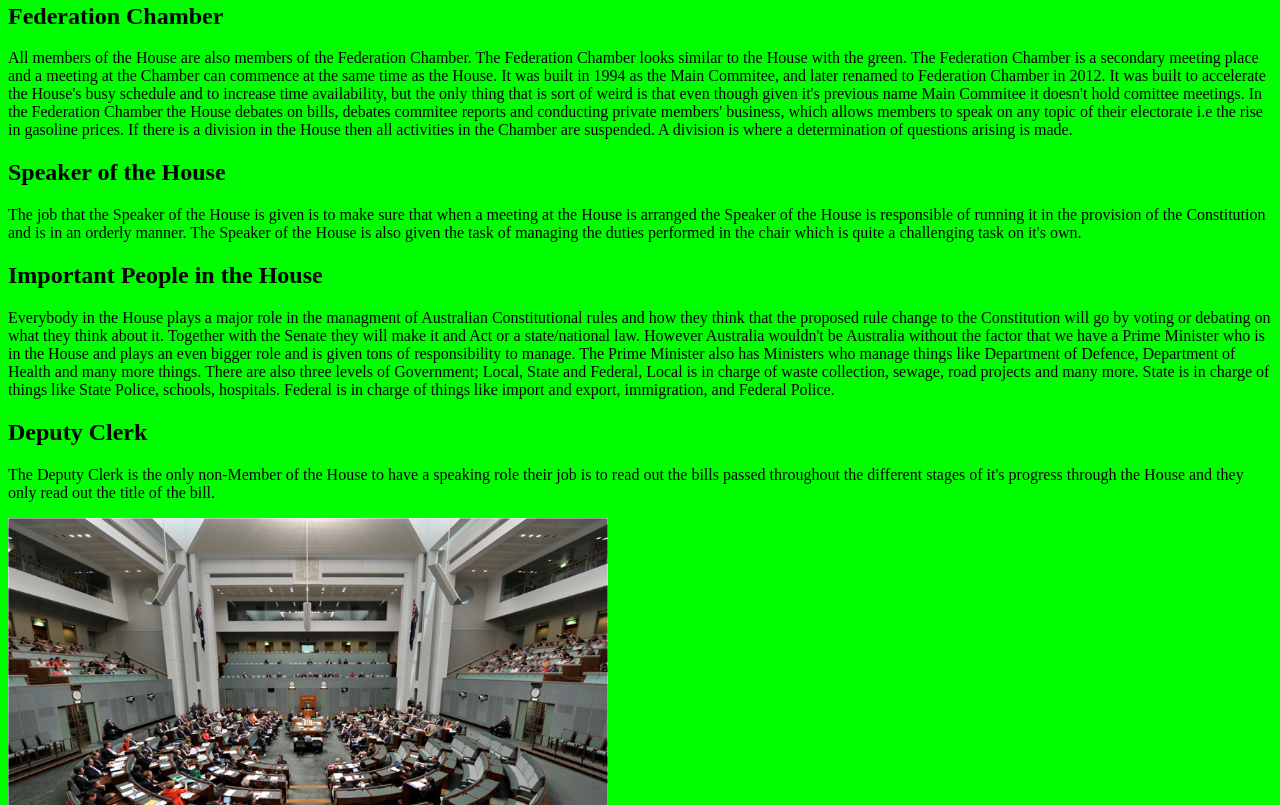
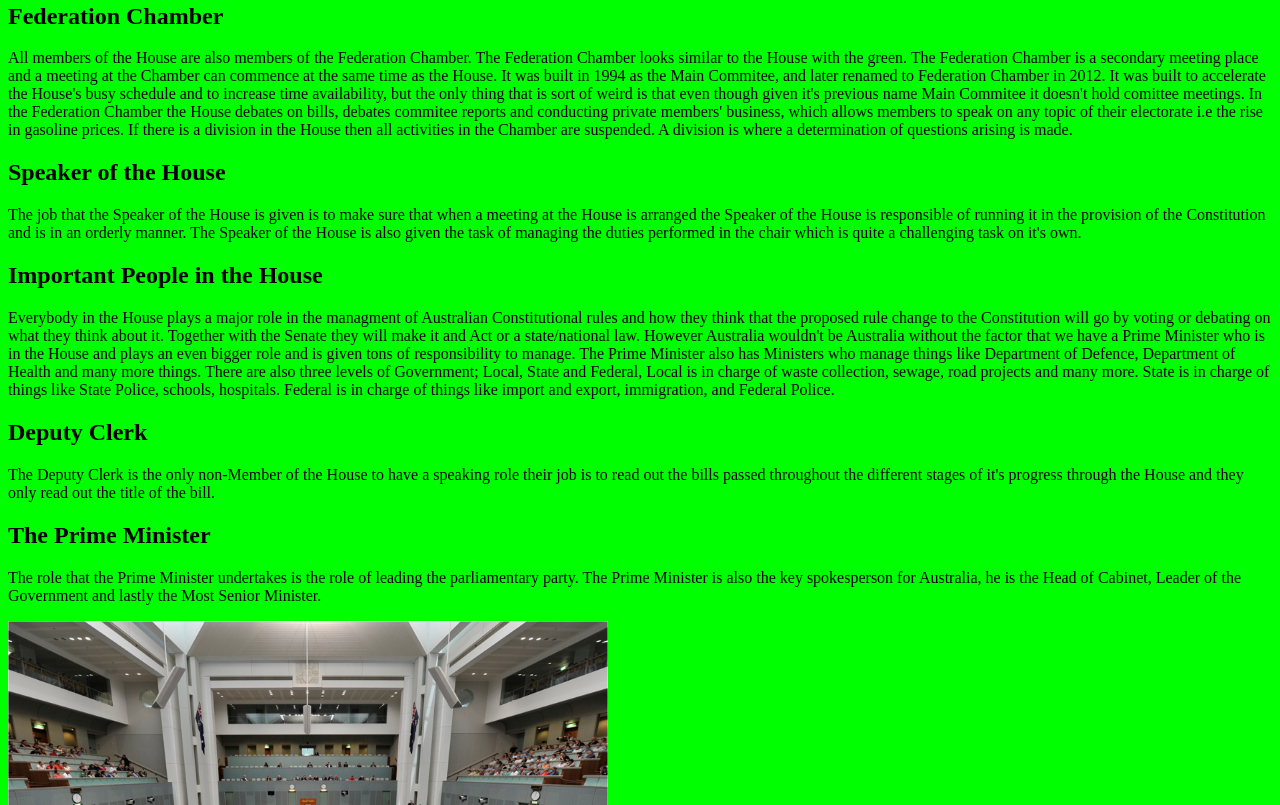
Before and after one commit to kyloren345/Interactive-Parliament, a plain HTML site: page houseofreps.html in a window 1280 px wide. Shown: the part 353-1158 px from the top of the page. Drawn offline with Linux system fonts and the light colour scheme.

Commit message:
Second commit

```diff
--- a/houseofreps.html
+++ b/houseofreps.html
@@ -22,6 +22,8 @@
     <p>Everybody in the House plays a major role in the managment of Australian Constitutional rules and how they think that the proposed rule change to the Constitution will go by voting or debating on what they think about it. Together with the Senate they will make it and Act or a state/national law. However Australia wouldn't be Australia without the factor that we have a Prime Minister who is in the House and plays an even bigger role and is given tons of responsibility to manage. The Prime Minister also has Ministers who manage things like Department of Defence, Department of Health and many more things. There are also three levels of Government; Local, State and Federal, Local is in charge of waste collection, sewage, road projects and many more. State is in charge of things like State Police, schools, hospitals. Federal is in charge of things like import and export, immigration, and Federal Police. </p>
     <h2>Deputy Clerk</h2>
     <p>The Deputy Clerk is the only non-Member of the House to have a speaking role their job is to read out the bills passed throughout the different stages of it's progress through the House and they only read out the title of the bill.</p>
+    <h2>The Prime Minister</h2>
+    <p>The role that the Prime Minister undertakes is the role of leading the parliamentary party. The Prime Minister is also the key spokesperson for Australia, he is the Head of Cabinet, Leader of the Government and lastly the Most Senior Minister. </p>
     <img src="images/houseofreps.jpg">
 </body>
 </html>
```
